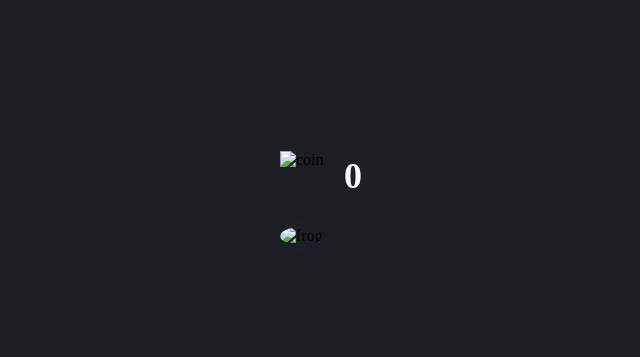
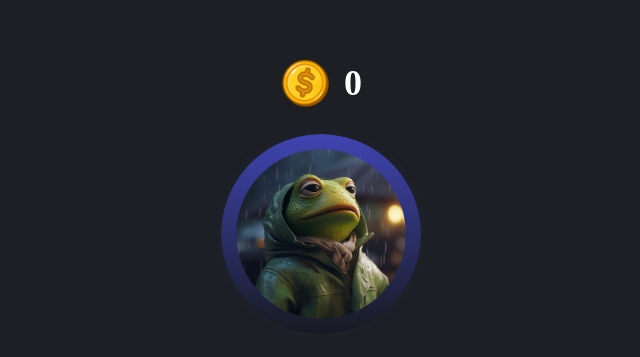
Before and after one commit to coupekzn/click, a plain HTML site: page index.html in a window 1280 px wide. Shown: the part 215-572 px from the top of the page, without its empty margins (319-959 px from the left). Drawn offline with Linux system fonts and the light colour scheme.

Commit message:
Update index.html

```diff
--- a/index.html
+++ b/index.html
@@ -9,11 +9,11 @@
   <body>
     <div class="game">
       <div class="header">
-        <img src="./assets/coin.png" alt="coin" />
+        <img src="coin.png" alt="coin" />
         <h2 class="score" id="score">42</h2>
       </div>
       <div class="circle">
-        <img id="circle" src="./assets/frog.png" alt="frog" />
+        <img id="circle" src="frog.png" alt="frog" />
       </div>
     </div>
     <script src="app.js" defer></script>
```
